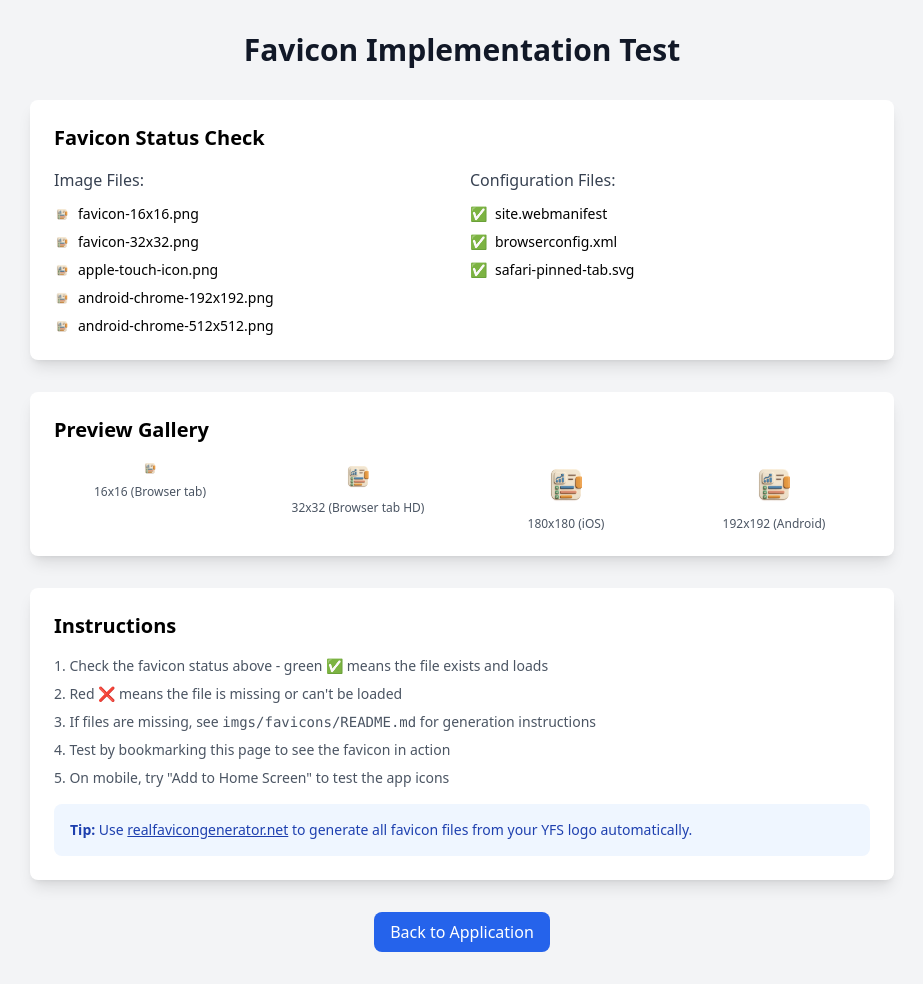
After one commit to JamshidElmi/product_management, a PHP site: page /favicon-test.php in a window 1280 px wide. The commit adds this page. Shown: the whole page, without its empty margins (178-1101 px from the left). Run offline with PHP 8.4, Linux system fonts and the light colour scheme; some libraries are stand-ins or nearby versions.

Commit message:
Add favicon assets and web manifest for YFS Product Management System
- Created browserconfig.xml for Windows tiles.
- Added favicon images: favicon-16x16.png, favicon-32x32.png, favicon.ico.
- Included safari-pinned-tab.svg for Safari browser support.
- Added site.webmanifest for PWA support with app details and icons.

```diff
--- /dev/null
+++ b/favicon-test.php
@@ -0,0 +1,130 @@
+<!DOCTYPE html>
+<html lang="en">
+<head>
+    <meta charset="UTF-8">
+    <meta name="viewport" content="width=device-width, initial-scale=1.0">
+    <title>Favicon Test Page</title>
+    <script src="https://cdn.tailwindcss.com"></script>
+
+    <!-- Include the same favicon configuration as layout.php -->
+    <link rel="apple-touch-icon" sizes="180x180" href="imgs/favicons/apple-touch-icon.png">
+    <link rel="icon" type="image/png" sizes="32x32" href="imgs/favicons/favicon-32x32.png">
+    <link rel="icon" type="image/png" sizes="16x16" href="imgs/favicons/favicon-16x16.png">
+    <link rel="manifest" href="imgs/favicons/site.webmanifest">
+    <link rel="mask-icon" href="imgs/favicons/safari-pinned-tab.svg" color="#3B82F6">
+    <link rel="shortcut icon" href="imgs/favicons/favicon.ico">
+    <meta name="msapplication-TileColor" content="#3B82F6">
+    <meta name="msapplication-config" content="imgs/favicons/browserconfig.xml">
+    <meta name="theme-color" content="#3B82F6">
+</head>
+<body class="bg-gray-100 py-8">
+    <div class="container mx-auto max-w-4xl px-4">
+        <h1 class="text-3xl font-bold text-gray-900 mb-8 text-center">Favicon Implementation Test</h1>
+
+        <div class="bg-white rounded-lg shadow-lg p-6 mb-8">
+            <h2 class="text-xl font-semibold mb-4">Favicon Status Check</h2>
+            <div class="grid grid-cols-1 md:grid-cols-2 gap-4">
+
+                <!-- Favicon Files Check -->
+                <div class="space-y-3">
+                    <h3 class="font-medium text-gray-700">Image Files:</h3>
+                    <div class="space-y-2 text-sm">
+                        <div class="flex items-center space-x-2">
+                            <img src="imgs/favicons/favicon-16x16.png" alt="16x16" class="w-4 h-4" onerror="this.style.display='none'; this.nextElementSibling.style.display='inline'">
+                            <span class="text-red-500 hidden">❌</span>
+                            <span>favicon-16x16.png</span>
+                        </div>
+                        <div class="flex items-center space-x-2">
+                            <img src="imgs/favicons/favicon-32x32.png" alt="32x32" class="w-4 h-4" onerror="this.style.display='none'; this.nextElementSibling.style.display='inline'">
+                            <span class="text-red-500 hidden">❌</span>
+                            <span>favicon-32x32.png</span>
+                        </div>
+                        <div class="flex items-center space-x-2">
+                            <img src="imgs/favicons/apple-touch-icon.png" alt="Apple" class="w-4 h-4" onerror="this.style.display='none'; this.nextElementSibling.style.display='inline'">
+                            <span class="text-red-500 hidden">❌</span>
+                            <span>apple-touch-icon.png</span>
+                        </div>
+                        <div class="flex items-center space-x-2">
+                            <img src="imgs/favicons/android-chrome-192x192.png" alt="Android 192" class="w-4 h-4" onerror="this.style.display='none'; this.nextElementSibling.style.display='inline'">
+                            <span class="text-red-500 hidden">❌</span>
+                            <span>android-chrome-192x192.png</span>
+                        </div>
+                        <div class="flex items-center space-x-2">
+                            <img src="imgs/favicons/android-chrome-512x512.png" alt="Android 512" class="w-4 h-4" onerror="this.style.display='none'; this.nextElementSibling.style.display='inline'">
+                            <span class="text-red-500 hidden">❌</span>
+                            <span>android-chrome-512x512.png</span>
+                        </div>
+                    </div>
+                </div>
+
+                <!-- Configuration Files Check -->
+                <div class="space-y-3">
+                    <h3 class="font-medium text-gray-700">Configuration Files:</h3>
+                    <div class="space-y-2 text-sm">
+                        <div class="flex items-center space-x-2">
+                            <span class="text-green-500">✅</span>
+                            <span>site.webmanifest</span>
+                        </div>
+                        <div class="flex items-center space-x-2">
+                            <span class="text-green-500">✅</span>
+                            <span>browserconfig.xml</span>
+                        </div>
+                        <div class="flex items-center space-x-2">
+                            <span class="text-green-500">✅</span>
+                            <span>safari-pinned-tab.svg</span>
+                        </div>
+                    </div>
+                </div>
+            </div>
+        </div>
+
+        <div class="bg-white rounded-lg shadow-lg p-6 mb-8">
+            <h2 class="text-xl font-semibold mb-4">Preview Gallery</h2>
+            <div class="grid grid-cols-2 md:grid-cols-4 gap-4">
+                <div class="text-center">
+                    <img src="imgs/favicons/favicon-16x16.png" alt="16x16" class="mx-auto mb-2" style="image-rendering: pixelated;">
+                    <p class="text-xs text-gray-600">16x16 (Browser tab)</p>
+                </div>
+                <div class="text-center">
+                    <img src="imgs/favicons/favicon-32x32.png" alt="32x32" class="mx-auto mb-2" style="image-rendering: pixelated;">
+                    <p class="text-xs text-gray-600">32x32 (Browser tab HD)</p>
+                </div>
+                <div class="text-center">
+                    <img src="imgs/favicons/apple-touch-icon.png" alt="Apple" class="mx-auto mb-2 w-12 h-12">
+                    <p class="text-xs text-gray-600">180x180 (iOS)</p>
+                </div>
+                <div class="text-center">
+                    <img src="imgs/favicons/android-chrome-192x192.png" alt="Android" class="mx-auto mb-2 w-12 h-12">
+                    <p class="text-xs text-gray-600">192x192 (Android)</p>
+                </div>
+            </div>
+        </div>
+
+        <div class="bg-white rounded-lg shadow-lg p-6">
+            <h2 class="text-xl font-semibold mb-4">Instructions</h2>
+            <div class="prose text-sm text-gray-600">
+                <ol class="list-decimal list-inside space-y-2">
+                    <li>Check the favicon status above - green ✅ means the file exists and loads</li>
+                    <li>Red ❌ means the file is missing or can't be loaded</li>
+                    <li>If files are missing, see <code>imgs/favicons/README.md</code> for generation instructions</li>
+                    <li>Test by bookmarking this page to see the favicon in action</li>
+                    <li>On mobile, try "Add to Home Screen" to test the app icons</li>
+                </ol>
+            </div>
+
+            <div class="mt-4 p-4 bg-blue-50 rounded-lg">
+                <p class="text-sm text-blue-800">
+                    <strong>Tip:</strong> Use <a href="https://realfavicongenerator.net/" target="_blank" class="underline">realfavicongenerator.net</a>
+                    to generate all favicon files from your YFS logo automatically.
+                </p>
+            </div>
+        </div>
+
+        <div class="text-center mt-8">
+            <a href="index.php" class="inline-flex items-center px-4 py-2 bg-blue-600 text-white rounded-lg hover:bg-blue-700 transition-colors">
+                Back to Application
+            </a>
+        </div>
+    </div>
+</body>
+</html>
```
Also changed, not shown: imgs/favicons/browserconfig.xml (added, +9 -0 lines), layout.php (+13 -1 lines), imgs/favicons/android-chrome-192x192.png (added), imgs/favicons/android-chrome-512x512.png (added), imgs/favicons/apple-touch-icon.png (added), imgs/favicons/favicon-16x16.png (added), imgs/favicons/favicon-32x32.png (added), imgs/favicons/favicon.ico (added), imgs/favicons/safari-pinned-tab.svg (added), imgs/favicons/site.webmanifest (added).
